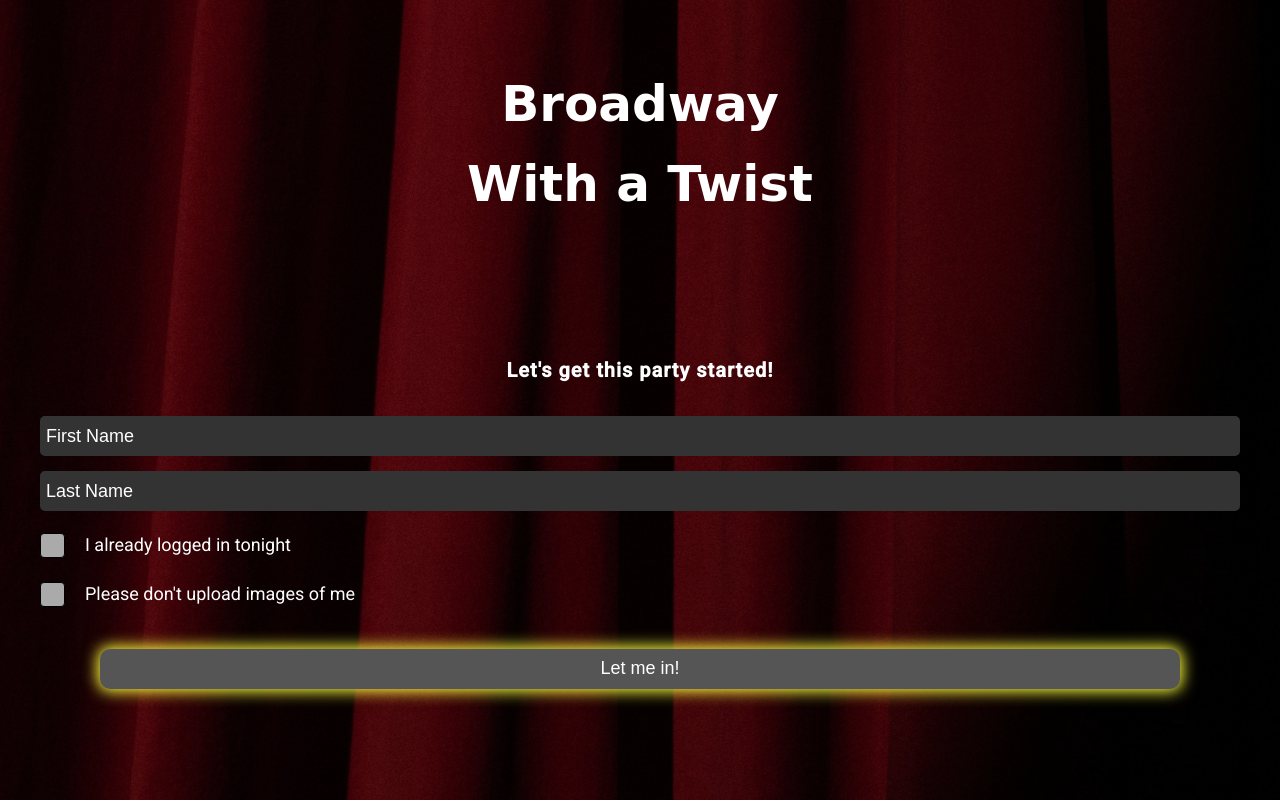
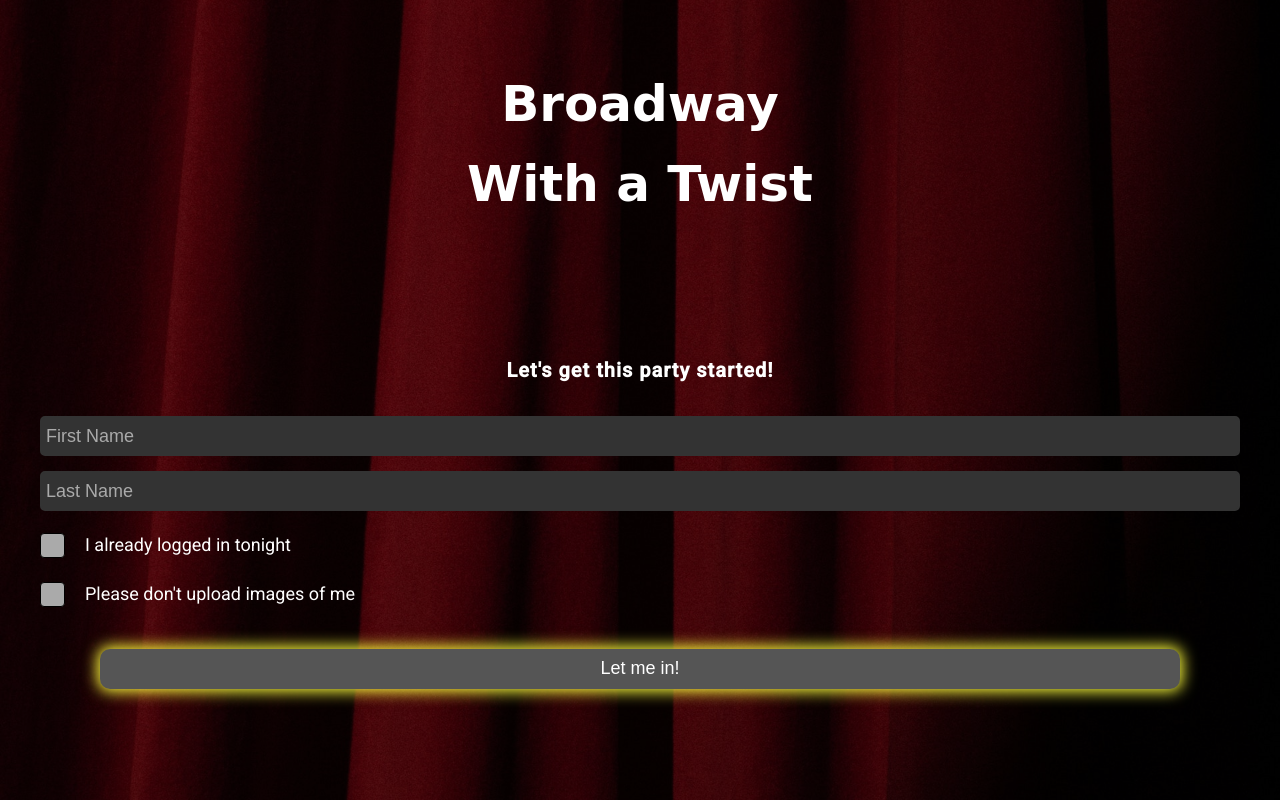
Before and after one commit to alonaviv/twist, a Django app: page / in a window 1280 px wide. Run offline with Django 3.2, Linux system fonts and the light colour scheme; some libraries are stand-ins or nearby versions; some web fonts are replaced.

Commit message:
gray out form placeholders

```diff
--- a/song_signup/static/css/main.css
+++ b/song_signup/static/css/main.css
@@ -236,7 +236,7 @@ nav {
             color: #fff;
             font-size: 18px; }
             #login-hero #login-wrapper #login-form-wrapper form .form-control input::placeholder {
-              color: #fff;
+              color: #aaa;
               font-size: 18px; }
         #login-hero #login-wrapper #login-form-wrapper form .checkboxes {
           margin-top: 20rem;
@@ -375,7 +375,7 @@ nav {
         font-size: 18px;
         transition: inherit; }
         #add-song-wrapper form .form-control input::placeholder {
-          color: #fff;
+          color: #aaa;
           font-size: 18px; }
       #add-song-wrapper form .form-control select {
         margin-top: 10rem;
--- a/song_signup/static/scss/_login.scss
+++ b/song_signup/static/scss/_login.scss
@@ -71,7 +71,7 @@
             color: #fff;
             font-size: 18px;
             &::placeholder {
-              color: #fff;
+              color: #aaa;
               font-size: 18px;
             }
           }
--- a/song_signup/static/scss/_manage-songs.scss
+++ b/song_signup/static/scss/_manage-songs.scss
@@ -99,7 +99,7 @@
         color: #fff;
         font-size: 18px;
         &::placeholder {
-          color: #fff;
+          color: #aaa;
           font-size: 18px;
         }
         transition: inherit;
```
